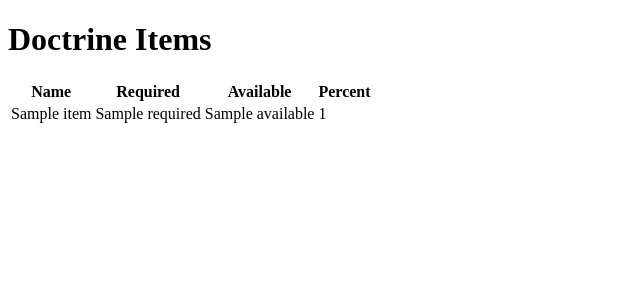
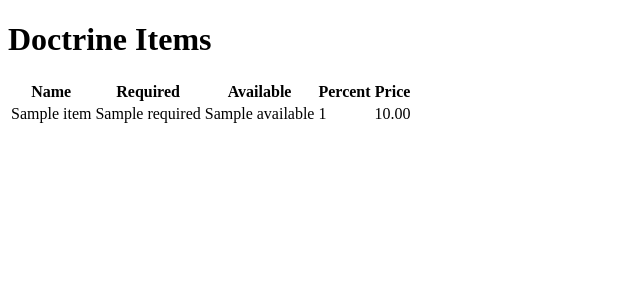
Before and after one commit to mobiusxs/reserves, a Flask app: template templates/doctrine/items.html in a window 1280 px wide. Shown: the part 26-326 px from the top of the page, without its empty margins (0-640 px from the left). Run offline with Flask 2, Linux system fonts and the light colour scheme; the template is opened without the code that fills it: most values are stand-ins (such as "Sample title", 1, 10 or a date in 2020).

Commit message:
show price of doctrine items

```diff
--- a/templates/doctrine/items.html
+++ b/templates/doctrine/items.html
@@ -10,6 +10,7 @@
             <th>Required</th>
             <th>Available</th>
             <th>Percent</th>
+            <th>Price</th>
         </tr>
     {% for item in items %}
         <tr>
@@ -17,6 +18,7 @@
             <td>{{ item['required'] }}</td>
             <td>{{ item['available'] }}</td>
             <td>{{ item['percent'] }}</td>
+            <td>{{ "{:,.2f}".format(item['price']) }}</td>
         </tr>
     {% endfor %}
 
```
